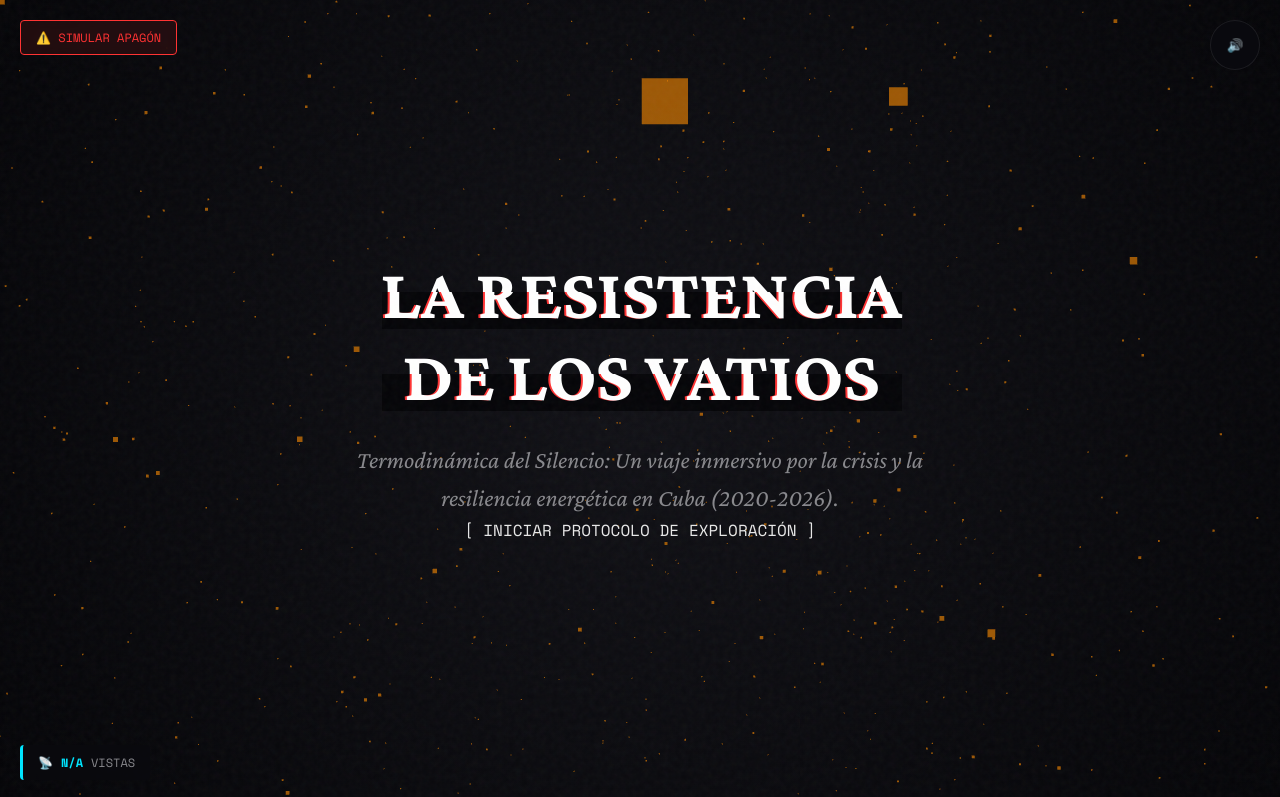
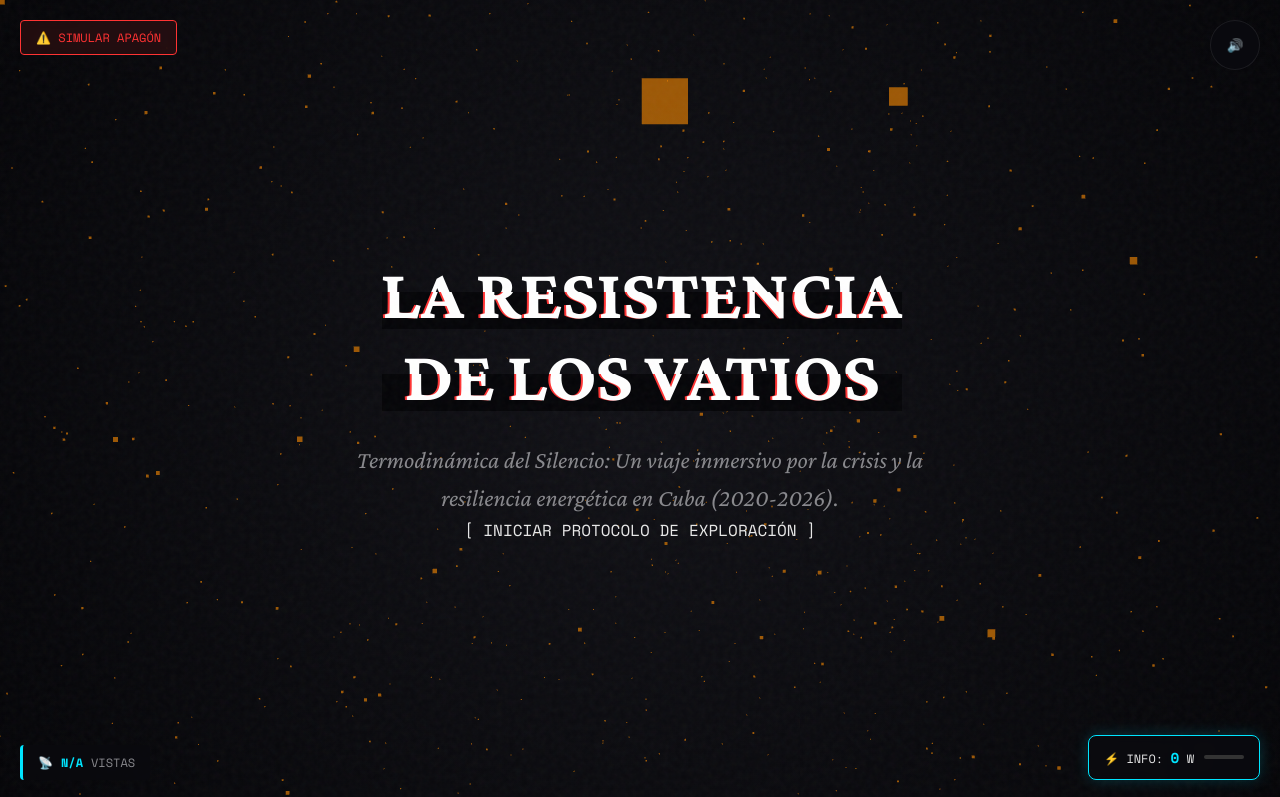
Before and after one commit to jenedyjuarezm-ctrl/termodinamica-del-silencio, a plain HTML site: page index.html in a window 1280 px wide. Shown: the top 797 px of the page. Drawn offline with nearby package versions, Linux system fonts and the light colour scheme; no server answers; animation ran at ten frames a second.

Commit message:
Style: add hud vatios

```diff
--- a/style.css
+++ b/style.css
@@ -133,3 +133,22 @@ details p { padding: 0 15px 15px; color: var(--text-muted); font-size: 0.9rem; }
     box-shadow: 0 0 40px var(--accent-cyan), inset 0 0 15px #fff;
     border-color: #fff;
 }
+
+#hud-watts {
+    position: fixed;
+    bottom: 20px;
+    right: 20px; /* Lo movemos a la derecha para no chocar con el apagón */
+    background: rgba(10, 10, 15, 0.9);
+    border: 1px solid var(--accent-cyan);
+    padding: 10px 15px;
+    border-radius: 8px;
+    z-index: 999; /* Menor que el apagón (9999) pero mayor que el fondo */
+    font-size: 0.75rem;
+    color: var(--text-main);
+    display: flex; align-items: center; gap: 10px;
+    box-shadow: 0 0 15px rgba(0, 229, 255, 0.2);
+    backdrop-filter: blur(5px);
+}
+#watts-count { color: var(--accent-cyan); font-size: 0.9rem; }
+.watts-bar { width: 40px; height: 4px; background: #333; border-radius: 2px; overflow: hidden; }
+#watts-fill { height: 100%; width: 0%; background: var(--accent-cyan); transition: width 0.3s; }
```
